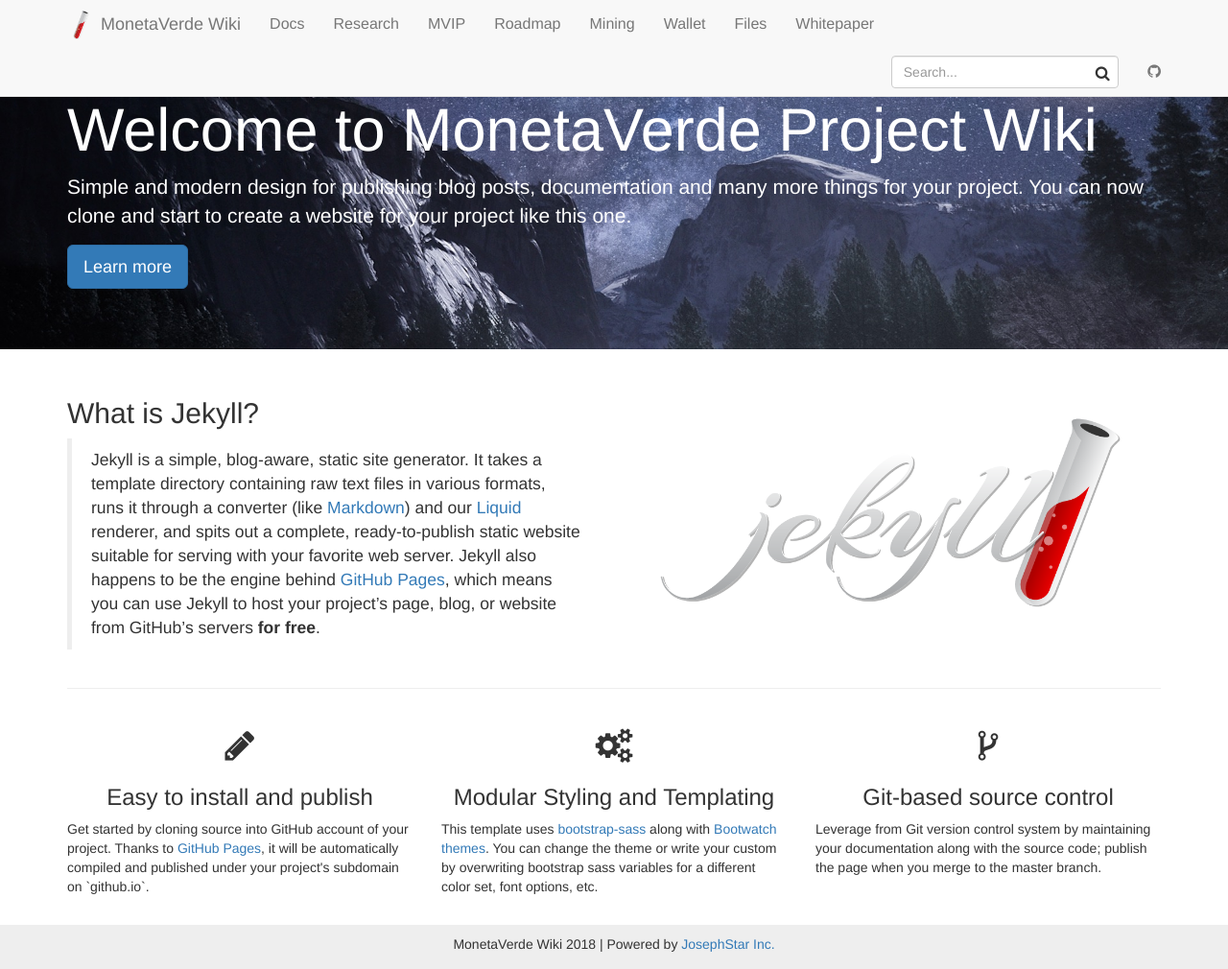
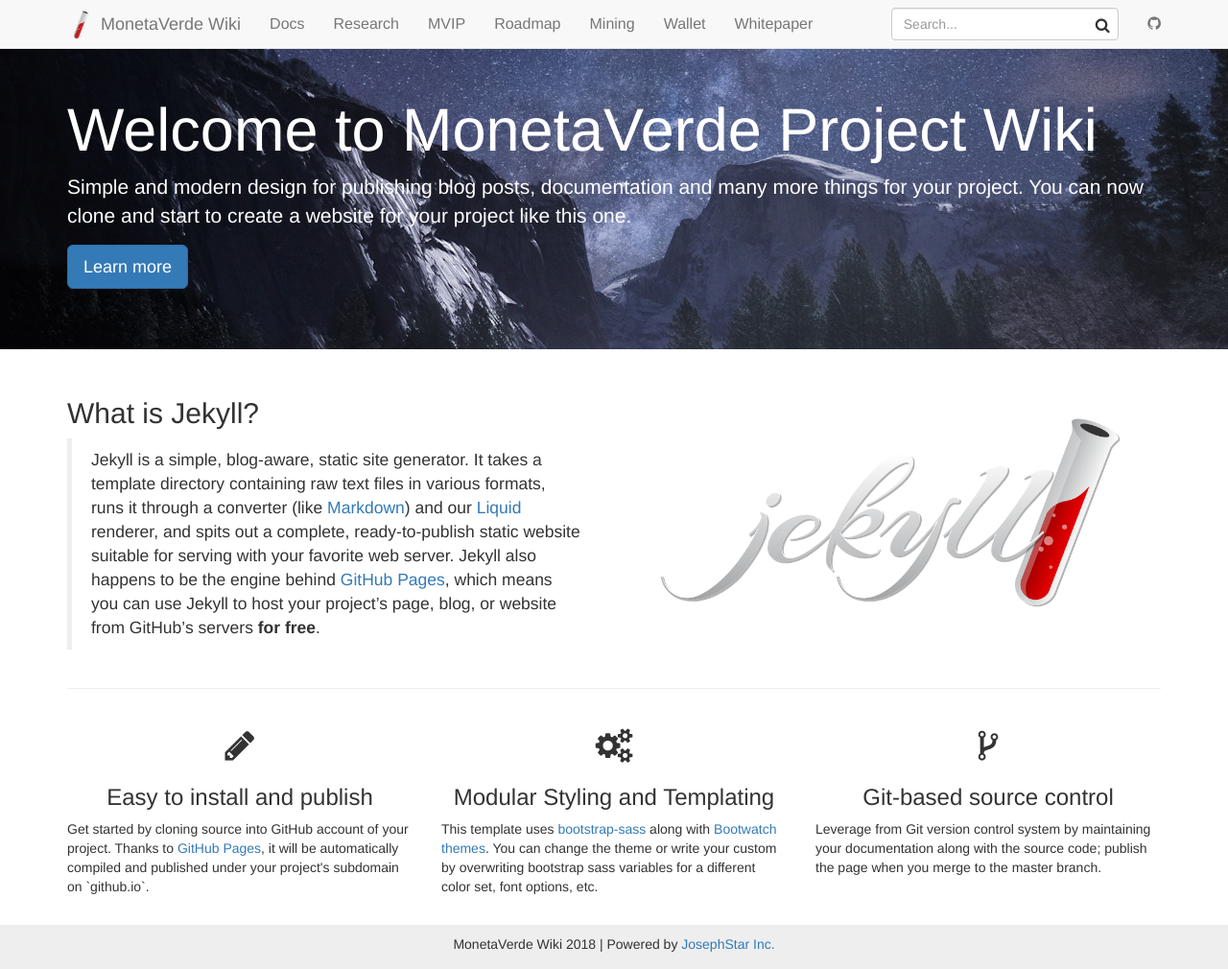
Before and after one commit to ammogcoder/www, a Jekyll site: the page built from index.html, in a window 1280 px wide and 1010 px high. Shown: the whole window at 96% size. Built offline with Jekyll 4.4.1, drawn with Linux system fonts in a browser that asks for light colours; nearby versions of some CDN libraries.

Commit message:
Update topnav.html

```diff
--- a/_includes/topnav.html
+++ b/_includes/topnav.html
@@ -19,7 +19,6 @@
                 <li {% if page.sectionid=='roadmap' %} class="active" {% endif %}><a href="{{ "/roadmap/home/" | prepend: site.baseurl }}">Roadmap</a></li>
                 <li {% if page.sectionid=='mining' %} class="active" {% endif %}><a href="{{ "/mining/home/" | prepend: site.baseurl }}">Mining</a></li>
                 <li {% if page.sectionid=='wallet' %} class="active" {% endif %}><a href="{{ "/wallet/home/" | prepend: site.baseurl }}">Wallet</a></li>
-                <li {% if page.sectionid=='files' %} class="active" {% endif %}><a href="{{ "/files/home/" | prepend: site.baseurl }}">Files</a></li>
                 <li {% if page.sectionid=='whitepaper' %} class="active" {% endif %}><a href="{{ "/whitepaper/home/" | prepend: site.baseurl }}">Whitepaper</a></li>
 
 
```
